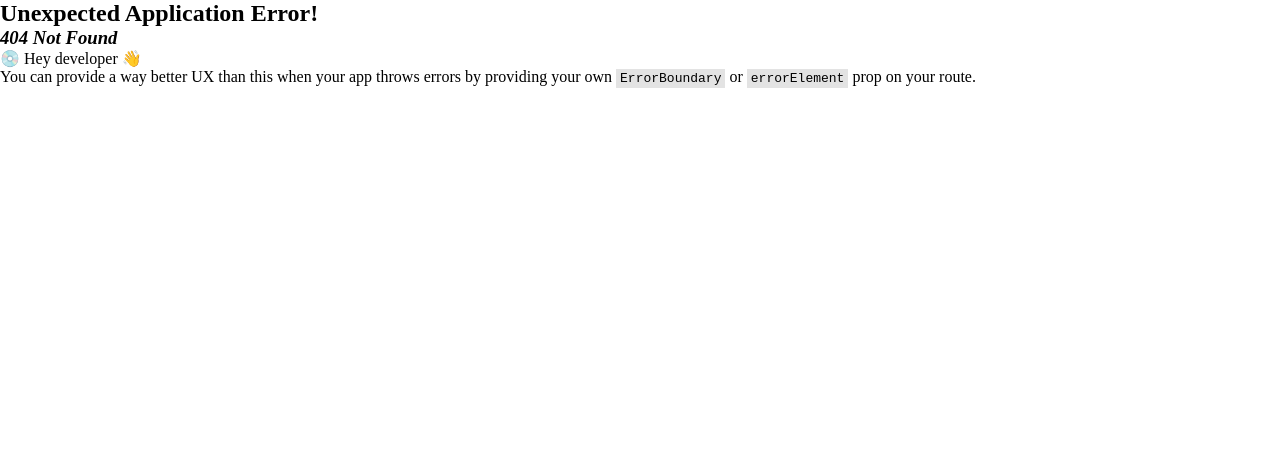
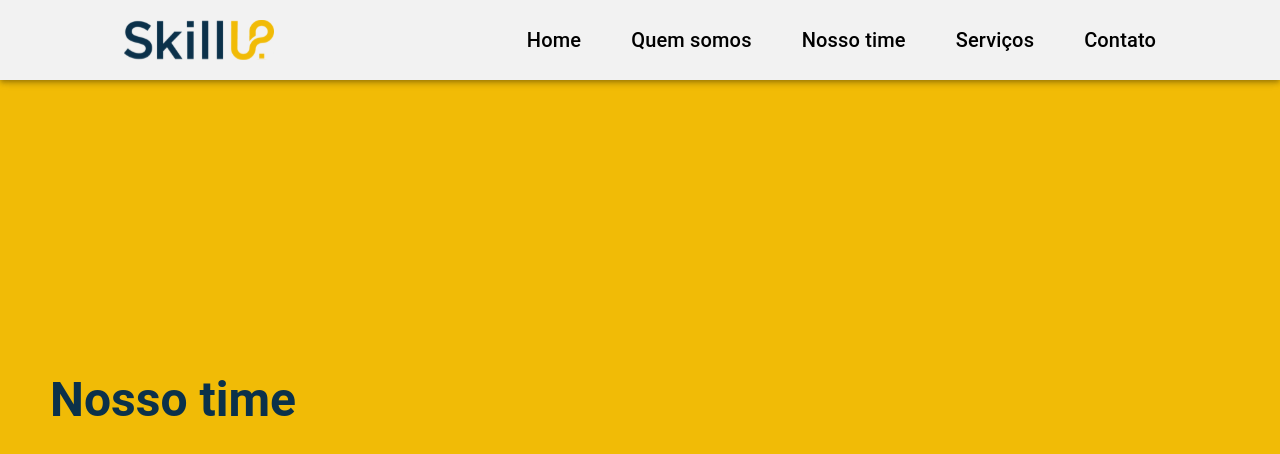
Before and after one commit to NiltonMeira/SkillUp, a React (Vite) app: page /ourteam in a window 1280 px wide. Before the commit this address had no page. Shown: the top 454 px of the page. Built offline with nearby package versions, Linux system fonts and the light colour scheme.

Commit message:
feat: Lookscreen

```diff
--- a/src/components/AppBar/Header.tsx
+++ b/src/components/AppBar/Header.tsx
@@ -39,7 +39,7 @@ export default function Header() {
                 Quem somos
               </Typography>
             </Link>
-            <Link to={"/"} className='link'>
+            <Link to={"/ourteam"} className='link'>
               <Typography variant="h6" component="h2">
                 Nosso time
               </Typography>
@@ -61,7 +61,7 @@ export default function Header() {
       <Modal
         open={open}
         onClose={handleClose}
-        sx={{ top: '64px' }}  // Ajuste a altura se necessário
+        sx={{ top: '64px' }}
       >
         <ModalContent>
           <IconButton onClick={handleClose} sx={{ alignSelf: 'flex-end' }}>
--- a/src/pages/OurTeam/OurTeam.tsx
+++ b/src/pages/OurTeam/OurTeam.tsx
@@ -1,6 +1,9 @@
+import { LookScren } from "./components/LookScreen/LookScreen"
+
 export const OurTeam = () => {
     return(
         <>
+            <LookScren/>
         </>
     )
 }
--- /dev/null
+++ b/src/pages/OurTeam/components/LookScreen/LookScreen.tsx
@@ -0,0 +1,15 @@
+import { Title, YelowBox } from "./stryle"
+import { Link } from "react-router-dom"
+
+export const LookScren = () => {
+    return (
+        <>
+            <YelowBox>
+                <Title variant="h3">
+                    Nosso time
+                </Title>
+
+            </YelowBox>
+        </>
+    )
+}
--- /dev/null
+++ b/src/pages/OurTeam/components/LookScreen/stryle.tsx
@@ -0,0 +1,26 @@
+import styled from "@emotion/styled";
+import { Box, Typography } from "@mui/material";
+
+export const YelowBox = styled(Box)`
+    width: 100vw;
+    min-height: 100vh;
+    background-color: #f1bb06;
+    color: white;
+    display: flex;
+    justify-content: space-between;
+    padding: 50px;
+    align-items: center;
+    flex-wrap: wrap;
+
+    @media (max-width: 768px) {
+        padding: 20px;
+        flex-direction: column;
+        justify-content: center;
+        text-align: center;
+    }
+`;
+
+export const Title = styled(Typography)`
+    color: #0B314A;
+    font-weight: bold;
+`;
--- a/src/routes/MainRoutes.tsx
+++ b/src/routes/MainRoutes.tsx
@@ -1,6 +1,7 @@
 import { createBrowserRouter } from "react-router-dom";
 import App from "../App";
 import { Home } from "../pages/Home/Home";
+import { OurTeam } from "../pages/OurTeam/OurTeam";
 
 
 
@@ -12,6 +13,13 @@ const MainRoutes = createBrowserRouter([
                 <Home/>
             </App>
     },
+    {
+        path: "/ourteam",
+        element:
+        <App>
+            <OurTeam/>
+        </App>
+    }
 
 ])
 export default MainRoutes
```
Also changed, not shown: src/pages/OurTeam/style.tsx (deleted).
